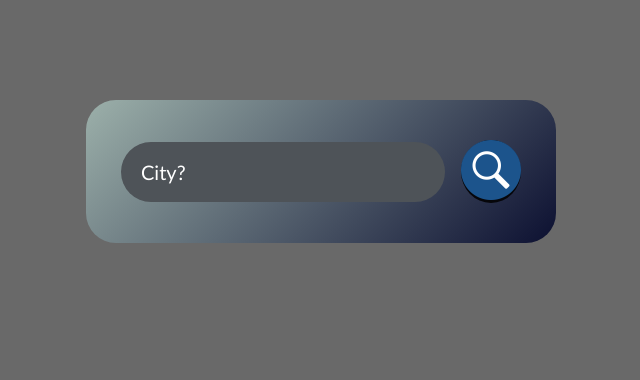
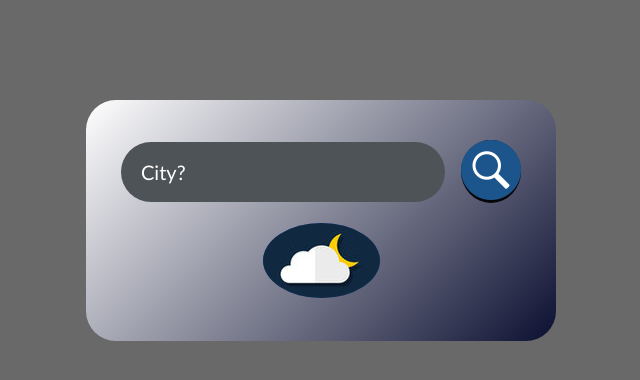
Before and after one commit to sarauf99/javascript-weather-app, a plain HTML site: page code/index.html in a window 1280 px wide. Shown: the whole page, without its empty margins (319-959 px from the left). Drawn offline with Linux system fonts and the light colour scheme.

Commit message:
no big changes

```diff
--- a/code/css/style.css
+++ b/code/css/style.css
@@ -12,7 +12,7 @@ body{
 .card{
    width: 90%;
    max-width: 470px;
-   background: linear-gradient(135deg, #9cb0aa, rgb(12, 16, 49));
+   background: linear-gradient(135deg, #ffffff, rgb(12, 16, 49));
    margin: 100px auto 0;
    border-radius: 30px;
    padding: 40px 35px;
@@ -56,3 +56,15 @@ body{
 .search button img{
    width: 60px;
 }
+
+.weather img{
+   margin-top: 20px;
+   border: 0;
+   outline: 0;
+   background: rgba(51, 91, 183, 0.989);
+   border-radius: 50%;
+   /* width: 100px;
+   height: 100px; */
+   cursor: cell;
+
+}
--- a/code/index.html
+++ b/code/index.html
@@ -12,7 +12,16 @@
       <div class="card">
          <div class="search">
             <input type="text" placeholder="City?" spellcheck="false">
-            <button><img src="../images/search 2.png" alt="search" width="60px"></button>
+            <button><img src="../images/search 2.png" alt="search"></button>
+         </div>
+         <div class="weather">
+            <img src="../images/moon behind da clouds.png" alt="weather image" class="weather-icon">
+            <h1 class="temperature">
+
+            </h1>
+            <h2 class="city">
+
+            </h2>
          </div>
       </div>
    </body>
```
Also changed, not shown: images/sun behind cloud.png, images/sun behind rain.png.
